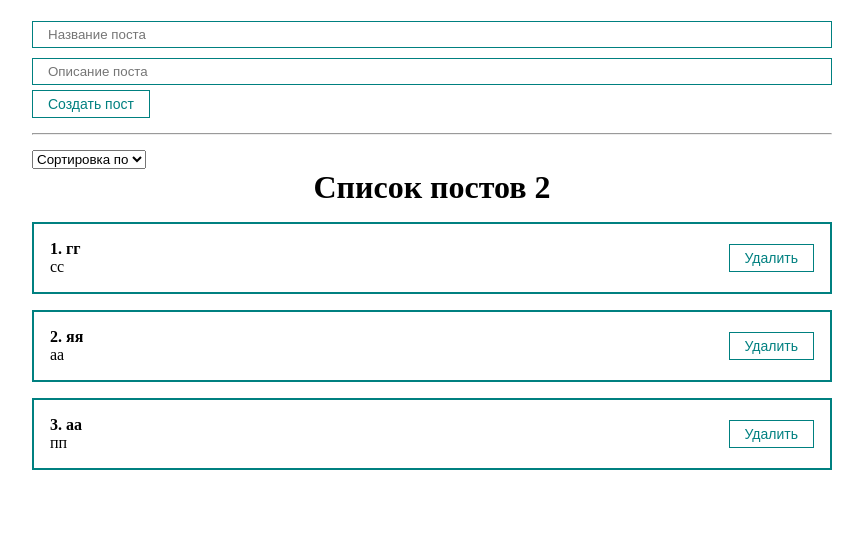
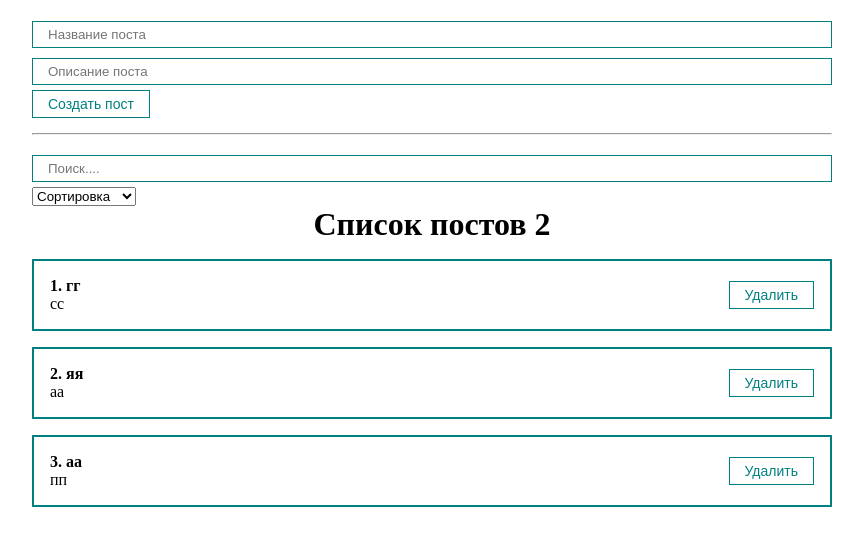
Before and after one commit to igorbelikov2009/react-ulbi, a React (Create React App) app: page / in a window 1280 px wide. Shown: the top 546 px of the page, without its empty margins (208-1071 px from the left). Built offline with nearby package versions, Linux system fonts and the light colour scheme.

Commit message:
PostFilter

```diff
--- a/src/App.js
+++ b/src/App.js
@@ -1,8 +1,8 @@
-import React, { useState } from "react";
+import React, { useState, useMemo } from "react";
 import "./styles/App.css";
 import PostList from "./components/PostList";
 import PostForm from "./components/PostForm";
-import MySelect from "./components/UI/select/MySelect";
+import PostFilter from "./components/PostFilter";
 
 function App() {
   const [posts, setPosts] = useState([
@@ -10,7 +10,25 @@
     { id: 2, title: "яя", body: "аа" },
     { id: 3, title: "аа", body: "пп" },
   ]);
-  const [selectedSort, setSelectedSort] = useState("");
+
+  const [filter, setFilter] = useState({ sort: "", query: "" });
+
+  const sortedPosts = useMemo(() => {
+    console.log("отработала функция sortedPosts");
+    if (filter.sort) {
+      return [...posts].sort((a, b) =>
+        a[filter.sort].localeCompare(b[filter.sort])
+      );
+    }
+    return posts;
+  }, [filter.sort, posts]);
+
+  const sortedAndSearchedPosts = useMemo(() => {
+    return sortedPosts.filter((post) =>
+      post.title.toLowerCase().includes(filter.query)
+    );
+  }, [filter.query, sortedPosts]);
+
   const createPost = (newPost) => {
     setPosts([...posts, newPost]);
   };
@@ -19,32 +37,20 @@
     setPosts(posts.filter((p) => p.id !== post.id));
   };
 
-  const sortPost = (sort) => {
-    // console.log(sort);
-    setSelectedSort(sort);
-    setPosts([...posts].sort((a, b) => a[sort].localeCompare(b[sort])));
-  };
-
   return (
     <div className="App">
       <PostForm create={createPost} />
 
       <hr style={{ margin: "15px 0" }} />
 
-      <div>
-        <MySelect
-          value={selectedSort}
-          onChange={sortPost}
-          defaultValue="Сортировка по"
-          option={[
-            { value: "title", name: "По названию" },
-            { value: "body", name: "По описанию" },
-          ]}
+      <PostFilter filter={filter} setFilter={setFilter} />
+
+      {sortedAndSearchedPosts.length !== 0 ? (
+        <PostList
+          remove={removePost}
+          posts={sortedAndSearchedPosts}
+          title="Список постов 2"
         />
-      </div>
-
-      {posts.length !== 0 ? (
-        <PostList remove={removePost} posts={posts} title="Список постов 2" />
       ) : (
         <h1 style={{ textAlign: "center" }}>Посты не найдены</h1>
       )}
--- /dev/null
+++ b/src/components/PostFilter.jsx
@@ -0,0 +1,29 @@
+import React from "react";
+import MyInput from "./UI/input/MyInput";
+import MySelect from "./UI/select/MySelect";
+
+const PostFilter = ({ filter, setFilter }) => {
+  return (
+    <div>
+      <MyInput
+        value={filter.query}
+        onChange={(e) => setFilter({ ...filter, query: e.target.value })}
+        placeholder="Поиск...."
+      />
+
+      <MySelect
+        value={filter.sort}
+        onChange={(selectedSort) =>
+          setFilter({ ...filter, sort: selectedSort })
+        }
+        defaultValue="Сортировка"
+        option={[
+          { value: "title", name: "По названию" },
+          { value: "body", name: "По описанию" },
+        ]}
+      />
+    </div>
+  );
+};
+
+export default PostFilter;
```
Also changed, not shown: 1 other file (tests, documents, lock files or other folders).
